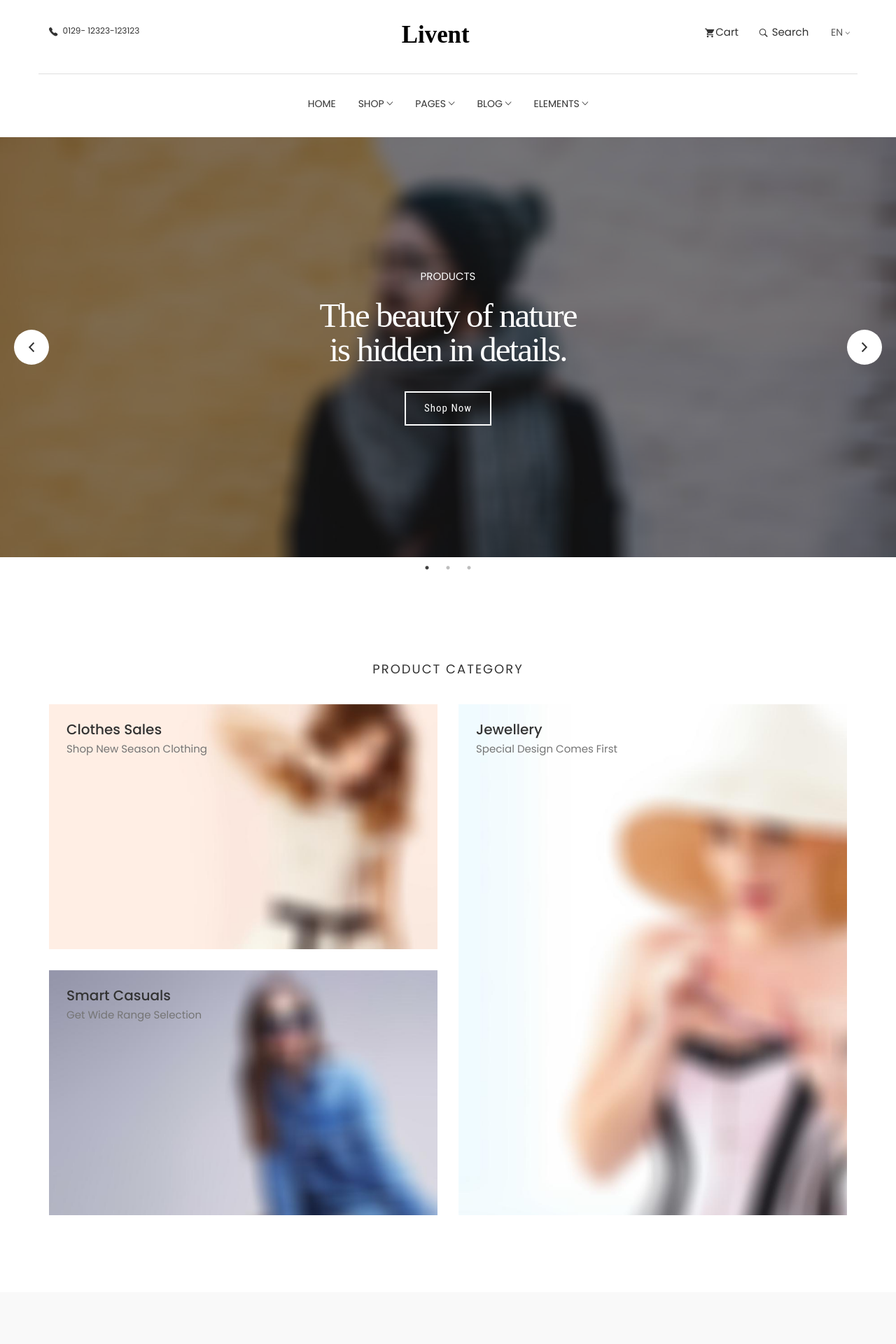
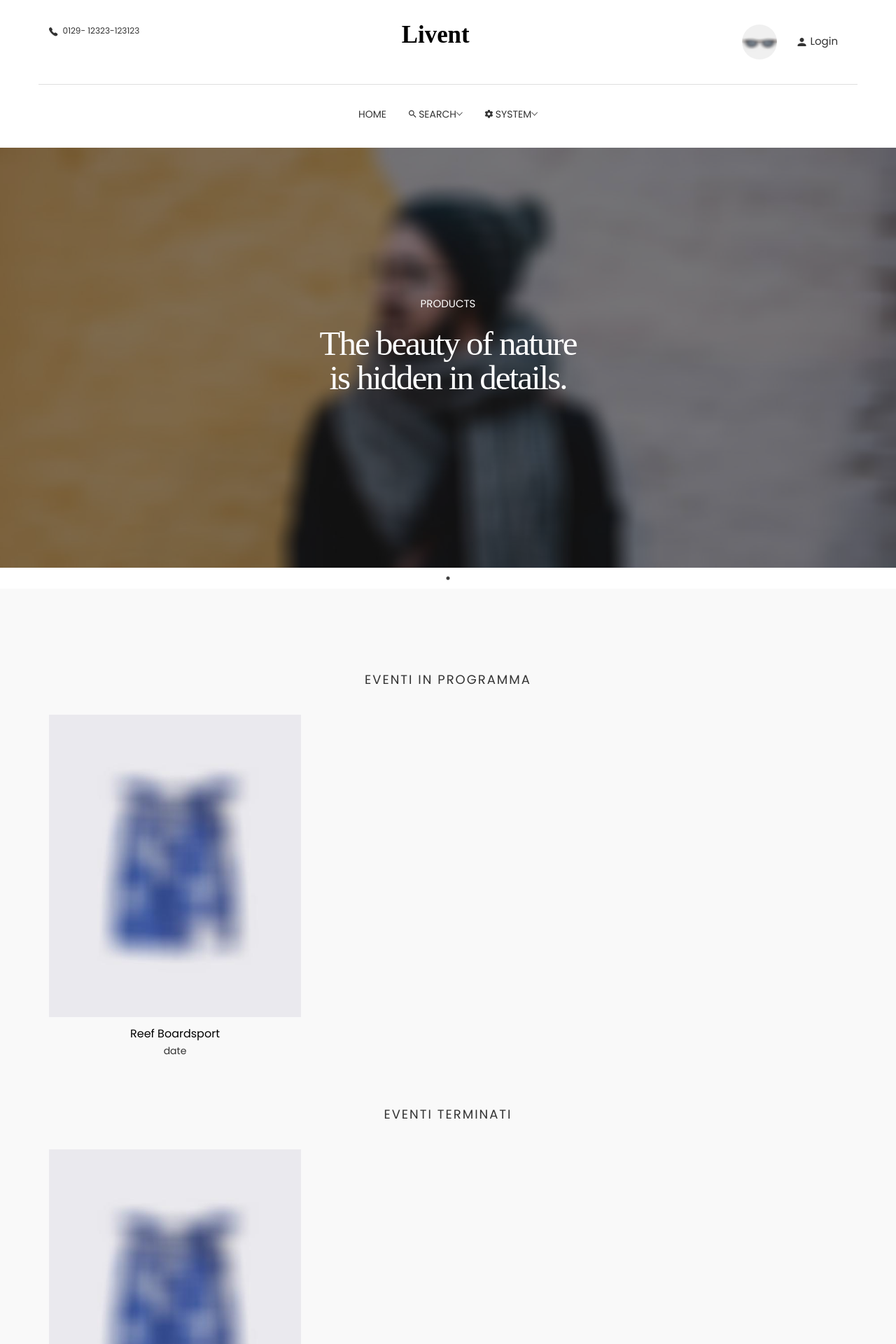
Before and after one commit to Carludst/Livent, a PHP site: page /Template/index.html in a window 1280 px wide. Shown: the top 1920 px of the page at 70% size. Run offline with PHP 8.4, Linux system fonts and the light colour scheme; some libraries are stand-ins or nearby versions; some web fonts are replaced.

Commit message:
Aggiunta di smarty e prime modifiche alla home del template

```diff
--- a/Template/css/style.css
+++ b/Template/css/style.css
@@ -58,6 +58,16 @@ FACEBOOK: https://www.facebook.com/themefisher
 -------------------------------------------------------------------*/
 /*=== MEDIA QUERY ===*/
 @import url("https://fonts.googleapis.com/css?family=Poppins:300,400,500");
+
+/*=== our classes ===*/
+.avatar {
+  vertical-align: middle;
+  width: 50px;
+  height: 50px;
+  border-radius: 50%;
+}
+/*=== our classes ===*/
+
 body {
   line-height: 1.5;
   font-family: "Poppins", sans-serif;
--- a/Template/index.html
+++ b/Template/index.html
@@ -84,8 +84,7 @@ FACEBOOK: https://www.facebook.com/themefisher
 				<!-- Cart -->
 				<ul class="top-menu text-right list-inline">
 					<li class="dropdown cart-nav dropdown-slide">
-						<a href="#!" class="dropdown-toggle" data-toggle="dropdown" data-hover="dropdown"><i
-								class="tf-ion-android-cart"></i>Cart</a>
+						<a href="#!" class="dropdown-toggle" data-toggle="dropdown" data-hover="dropdown"><img class="avatar" src="images/shop/cart/cart-1.jpg" alt="image" /></a>
 						<div class="dropdown-menu cart-dropdown">
 							<!-- Cart Item -->
 							<div class="media">
@@ -93,64 +92,25 @@ FACEBOOK: https://www.facebook.com/themefisher
 									<img class="media-object" src="images/shop/cart/cart-1.jpg" alt="image" />
 								</a>
 								<div class="media-body">
-									<h4 class="media-heading"><a href="#!">Ladies Bag</a></h4>
-									<div class="cart-price">
-										<span>1 x</span>
-										<span>1250.00</span>
-									</div>
-									<h5><strong>$1200</strong></h5>
+									<h4 class="media-heading"><a href="#!">Username</a></h4>
+									</br>
+									<h4 class="media-heading"><a href="#!">e-mail</a></h4>
 								</div>
-								<a href="#!" class="remove"><i class="tf-ion-close"></i></a>
 							</div><!-- / Cart Item -->
 							<!-- Cart Item -->
-							<div class="media">
-								<a class="pull-left" href="#!">
-									<img class="media-object" src="images/shop/cart/cart-2.jpg" alt="image" />
-								</a>
-								<div class="media-body">
-									<h4 class="media-heading"><a href="#!">Ladies Bag</a></h4>
-									<div class="cart-price">
-										<span>1 x</span>
-										<span>1250.00</span>
-									</div>
-									<h5><strong>$1200</strong></h5>
-								</div>
-								<a href="#!" class="remove"><i class="tf-ion-close"></i></a>
-							</div><!-- / Cart Item -->
-
-							<div class="cart-summary">
-								<span>Total</span>
-								<span class="total-price">$1799.00</span>
-							</div>
 							<ul class="text-center cart-buttons">
-								<li><a href="cart.html" class="btn btn-small">View Cart</a></li>
-								<li><a href="checkout.html" class="btn btn-small btn-solid-border">Checkout</a></li>
+								<li><a href="cart.html" class="btn btn-small">View Profile</a></li>
+								<li><a href="checkout.html" class="btn btn-small btn-solid-border">Logout</a></li>
 							</ul>
 						</div>
 
 					</li><!-- / Cart -->
 
-					<!-- Search -->
+					<!-- / Login -->
 					<li class="dropdown search dropdown-slide">
 						<a href="#!" class="dropdown-toggle" data-toggle="dropdown" data-hover="dropdown"><i
-								class="tf-ion-ios-search-strong"></i> Search</a>
-						<ul class="dropdown-menu search-dropdown">
-							<li>
-								<form action="post"><input type="search" class="form-control" placeholder="Search..."></form>
-							</li>
-						</ul>
-					</li><!-- / Search -->
-
-					<!-- Languages -->
-					<li class="commonSelect">
-						<select class="form-control">
-							<option>EN</option>
-							<option>DE</option>
-							<option>FR</option>
-							<option>ES</option>
-						</select>
-					</li><!-- / Languages -->
-
+								class="tf-ion-android-person"></i> Login</a>
+					</li><!-- / Login -->
 				</ul><!-- / .nav .navbar-nav .navbar-right -->
 			</div>
 		</div>
@@ -183,126 +143,31 @@ FACEBOOK: https://www.facebook.com/themefisher
 						<a href="index.html" >Home</a>
 					</li><!-- / Home -->
 
-
-					<!-- Elements -->
+					<!-- / Search -->
 					<li class="dropdown dropdown-slide">
 						<a href="#!" class="dropdown-toggle" data-toggle="dropdown" data-hover="dropdown" data-delay="350"
-							role="button" aria-haspopup="true" aria-expanded="false"> Shop <span
+						   role="button" aria-haspopup="true" aria-expanded="false"><i class="tf-ion-android-search"></i> Search<span
 								class="tf-ion-ios-arrow-down"></span></a>
-						<div class="dropdown-menu">
-							<div class="row">
+						<ul class="dropdown-menu">
+							<li><a href="typography.html">Evento</a></li>
+							<li><a href="buttons.html">Atleta</a></li>
+							<li><a href="alerts.html">Competizione</a></li>
+						</ul>
+					</li>
+					<!-- / Search -->
 
-								<!-- Basic -->
-								<div class="col-lg-6 col-md-6 mb-sm-3">
-									<ul>
-										<li class="dropdown-header">Pages</li>
-										<li role="separator" class="divider"></li>
-										<li><a href="shop.html">Shop</a></li>
-										<li><a href="checkout.html">Checkout</a></li>
-										<li><a href="cart.html">Cart</a></li>
-										<li><a href="pricing.html">Pricing</a></li>
-										<li><a href="confirmation.html">Confirmation</a></li>
-
-									</ul>
-								</div>
-
-								<!-- Layout -->
-								<div class="col-lg-6 col-md-6 mb-sm-3">
-									<ul>
-										<li class="dropdown-header">Layout</li>
-										<li role="separator" class="divider"></li>
-										<li><a href="product-single.html">Product Details</a></li>
-										<li><a href="shop-sidebar.html">Shop With Sidebar</a></li>
-
-									</ul>
-								</div>
-
-							</div><!-- / .row -->
-						</div><!-- / .dropdown-menu -->
-					</li><!-- / Elements -->
-
-
-					<!-- Pages -->
-					<li class="dropdown full-width dropdown-slide">
-						<a href="#!" class="dropdown-toggle" data-toggle="dropdown" data-hover="dropdown" data-delay="350"
-							role="button" aria-haspopup="true" aria-expanded="false">Pages <span
-								class="tf-ion-ios-arrow-down"></span></a>
-						<div class="dropdown-menu">
-							<div class="row">
-
-								<!-- Introduction -->
-								<div class="col-sm-3 col-xs-12">
-									<ul>
-										<li class="dropdown-header">Introduction</li>
-										<li role="separator" class="divider"></li>
-										<li><a href="contact.html">Contact Us</a></li>
-										<li><a href="about.html">About Us</a></li>
-										<li><a href="404.html">404 Page</a></li>
-										<li><a href="coming-soon.html">Coming Soon</a></li>
-										<li><a href="faq.html">FAQ</a></li>
-									</ul>
-								</div>
-
-								<!-- Contact -->
-								<div class="col-sm-3 col-xs-12">
-									<ul>
-										<li class="dropdown-header">Dashboard</li>
-										<li role="separator" class="divider"></li>
-										<li><a href="dashboard.html">User Interface</a></li>
-										<li><a href="order.html">Orders</a></li>
-										<li><a href="address.html">Address</a></li>
-										<li><a href="profile-details.html">Profile Details</a></li>
-									</ul>
-								</div>
-
-								<!-- Utility -->
-								<div class="col-sm-3 col-xs-12">
-									<ul>
-										<li class="dropdown-header">Utility</li>
-										<li role="separator" class="divider"></li>
-										<li><a href="login.html">Login Page</a></li>
-										<li><a href="signin.html">Signin Page</a></li>
-										<li><a href="forget-password.html">Forget Password</a></li>
-									</ul>
-								</div>
-
-								<!-- Mega Menu -->
-								<div class="col-sm-3 col-xs-12">
-									<a href="shop.html">
-										<img class="img-responsive" src="images/shop/header-img.jpg" alt="menu image" />
-									</a>
-								</div>
-							</div><!-- / .row -->
-						</div><!-- / .dropdown-menu -->
-					</li><!-- / Pages -->
-
-
-
-					<!-- Blog -->
+					<!-- / System -->
 					<li class="dropdown dropdown-slide">
 						<a href="#!" class="dropdown-toggle" data-toggle="dropdown" data-hover="dropdown" data-delay="350"
-							role="button" aria-haspopup="true" aria-expanded="false"> Blog <span
+						   role="button" aria-haspopup="true" aria-expanded="false"><i class="tf-ion-android-settings"></i> System<span
 								class="tf-ion-ios-arrow-down"></span></a>
 						<ul class="dropdown-menu">
-							<li><a href="blog-left-sidebar.html">Blog Left Sidebar</a></li>
-							<li><a href="blog-right-sidebar.html">Blog Right Sidebar</a></li>
-							<li><a href="blog-full-width.html">Blog Full Width</a></li>
-							<li><a href="blog-grid.html">Blog 2 Columns</a></li>
-							<li><a href="blog-single.html">Blog Single</a></li>
+							<li><a href="typography.html">Errori</a></li>
+							<li><a href="buttons.html">Imposta grafica</a></li>
+							<li><a href="alerts.html">Gestione utenti</a></li>
 						</ul>
-					</li><!-- / Blog -->
-
-					<!-- Shop -->
-					<li class="dropdown dropdown-slide">
-						<a href="#!" class="dropdown-toggle" data-toggle="dropdown" data-hover="dropdown" data-delay="350"
-							role="button" aria-haspopup="true" aria-expanded="false">Elements <span
-								class="tf-ion-ios-arrow-down"></span></a>
-						<ul class="dropdown-menu">
-							<li><a href="typography.html">Typography</a></li>
-							<li><a href="buttons.html">Buttons</a></li>
-							<li><a href="alerts.html">Alerts</a></li>
-						</ul>
-					</li><!-- / Blog -->
+					</li>
+					<!-- / System -->
 				</ul><!-- / .nav .navbar-nav -->
 
 			</div>
@@ -318,91 +183,24 @@ FACEBOOK: https://www.facebook.com/themefisher
         <div class="col-lg-8 text-center">
           <p data-duration-in=".3" data-animation-in="fadeInUp" data-delay-in=".1">PRODUCTS</p>
           <h1 data-duration-in=".3" data-animation-in="fadeInUp" data-delay-in=".5">The beauty of nature <br> is hidden in details.</h1>
-          <a data-duration-in=".3" data-animation-in="fadeInUp" data-delay-in=".8" class="btn" href="shop.html">Shop Now</a>
-        </div>
-      </div>
-    </div>
-  </div>
-  <div class="slider-item th-fullpage hero-area" style="background-image: url(images/slider/slider-3.jpg);">
-    <div class="container">
-      <div class="row">
-        <div class="col-lg-8 text-left">
-          <p data-duration-in=".3" data-animation-in="fadeInUp" data-delay-in=".1">PRODUCTS</p>
-          <h1 data-duration-in=".3" data-animation-in="fadeInUp" data-delay-in=".5">The beauty of nature <br> is hidden in details.</h1>
-          <a data-duration-in=".3" data-animation-in="fadeInUp" data-delay-in=".8" class="btn" href="shop.html">Shop Now</a>
-        </div>
-      </div>
-    </div>
-  </div>
-  <div class="slider-item th-fullpage hero-area" style="background-image: url(images/slider/slider-2.jpg);">
-    <div class="container">
-      <div class="row">
-        <div class="col-lg-8 text-right">
-          <p data-duration-in=".3" data-animation-in="fadeInUp" data-delay-in=".1">PRODUCTS</p>
-          <h1 data-duration-in=".3" data-animation-in="fadeInUp" data-delay-in=".5">The beauty of nature <br> is hidden in details.</h1>
-          <a data-duration-in=".3" data-animation-in="fadeInUp" data-delay-in=".8" class="btn" href="shop.html">Shop Now</a>
         </div>
       </div>
     </div>
   </div>
 </div>
 
-<section class="product-category section">
-	<div class="container">
-		<div class="row">
-			<div class="col-md-12">
-				<div class="title text-center">
-					<h2>Product Category</h2>
-				</div>
-			</div>
-			<div class="col-md-6">
-				<div class="category-box">
-					<a href="#!">
-						<img src="images/shop/category/category-1.jpg" alt="" />
-						<div class="content">
-							<h3>Clothes Sales</h3>
-							<p>Shop New Season Clothing</p>
-						</div>
-					</a>
-				</div>
-				<div class="category-box">
-					<a href="#!">
-						<img src="images/shop/category/category-2.jpg" alt="" />
-						<div class="content">
-							<h3>Smart Casuals</h3>
-							<p>Get Wide Range Selection</p>
-						</div>
-					</a>
-				</div>
-			</div>
-			<div class="col-md-6">
-				<div class="category-box category-box-2">
-					<a href="#!">
-						<img src="images/shop/category/category-3.jpg" alt="" />
-						<div class="content">
-							<h3>Jewellery</h3>
-							<p>Special Design Comes First</p>
-						</div>
-					</a>
-				</div>
-			</div>
-		</div>
-	</div>
-</section>
 
 <section class="products section bg-gray">
 	<div class="container">
 		<div class="row">
 			<div class="title text-center">
-				<h2>Trendy Products</h2>
+				<h2>Eventi in programma</h2>
 			</div>
 		</div>
 		<div class="row">
-
 			<div class="col-md-4">
 				<div class="product-item">
 					<div class="product-thumb">
-						<span class="bage">Sale</span>
 						<img class="img-responsive" src="images/shop/products/product-1.jpg" alt="product-img" />
 						<div class="preview-meta">
 							<ul>
@@ -422,14 +220,22 @@ FACEBOOK: https://www.facebook.com/themefisher
 					</div>
 					<div class="product-content">
 						<h4><a href="product-single.html">Reef Boardsport</a></h4>
-						<p class="price">$200</p>
+						<time>date</time>
 					</div>
 				</div>
 			</div>
+		</div>
+
+		<div class="row">
+			<div class="title text-center">
+				<h2>Eventi terminati</h2>
+			</div>
+		</div>
+		<div class="row">
 			<div class="col-md-4">
 				<div class="product-item">
 					<div class="product-thumb">
-						<img class="img-responsive" src="images/shop/products/product-2.jpg" alt="product-img" />
+						<img class="img-responsive" src="images/shop/products/product-1.jpg" alt="product-img" />
 						<div class="preview-meta">
 							<ul>
 								<li>
@@ -438,203 +244,21 @@ FACEBOOK: https://www.facebook.com/themefisher
 									</span>
 								</li>
 								<li>
-			                        <a href="#" ><i class="tf-ion-ios-heart"></i></a>
+									<a href="#!" ><i class="tf-ion-ios-heart"></i></a>
 								</li>
 								<li>
 									<a href="#!"><i class="tf-ion-android-cart"></i></a>
 								</li>
 							</ul>
-                      	</div>
+						</div>
 					</div>
 					<div class="product-content">
-						<h4><a href="product-single.html">Rainbow Shoes</a></h4>
-						<p class="price">$200</p>
+						<h4><a href="product-single.html">Reef Boardsport</a></h4>
+						<time>date</time>
 					</div>
 				</div>
 			</div>
-			<div class="col-md-4">
-				<div class="product-item">
-					<div class="product-thumb">
-						<img class="img-responsive" src="images/shop/products/product-3.jpg" alt="product-img" />
-						<div class="preview-meta">
-							<ul>
-								<li>
-									<span  data-toggle="modal" data-target="#product-modal">
-										<i class="tf-ion-ios-search-strong"></i>
-									</span>
-								</li>
-								<li>
-			                        <a href="#" ><i class="tf-ion-ios-heart"></i></a>
-								</li>
-								<li>
-									<a href="#!"><i class="tf-ion-android-cart"></i></a>
-								</li>
-							</ul>
-                      	</div>
-					</div>
-					<div class="product-content">
-						<h4><a href="product-single.html">Strayhorn SP</a></h4>
-						<p class="price">$230</p>
-					</div>
-				</div>
-			</div>
-			<div class="col-md-4">
-				<div class="product-item">
-					<div class="product-thumb">
-						<img class="img-responsive" src="images/shop/products/product-4.jpg" alt="product-img" />
-						<div class="preview-meta">
-							<ul>
-								<li>
-									<span  data-toggle="modal" data-target="#product-modal">
-										<i class="tf-ion-ios-search-strong"></i>
-									</span>
-								</li>
-								<li>
-			                        <a href="#" ><i class="tf-ion-ios-heart"></i></a>
-								</li>
-								<li>
-									<a href="#!"><i class="tf-ion-android-cart"></i></a>
-								</li>
-							</ul>
-                      	</div>
-					</div>
-					<div class="product-content">
-						<h4><a href="product-single.html">Bradley Mid</a></h4>
-						<p class="price">$200</p>
-					</div>
-				</div>
-			</div>
-			<div class="col-md-4">
-				<div class="product-item">
-					<div class="product-thumb">
-						<img class="img-responsive" src="images/shop/products/product-5.jpg" alt="product-img" />
-						<div class="preview-meta">
-							<ul>
-								<li>
-									<span  data-toggle="modal" data-target="#product-modal">
-										<i class="tf-ion-ios-search-strong"></i>
-									</span>
-								</li>
-								<li>
-			                        <a href="#" ><i class="tf-ion-ios-heart"></i></a>
-								</li>
-								<li>
-									<a href="#!"><i class="tf-ion-android-cart"></i></a>
-								</li>
-							</ul>
-                      	</div>
-					</div>
-					<div class="product-content">
-						<h4><a href="product-single.html">Rainbow Shoes</a></h4>
-						<p class="price">$200</p>
-					</div>
-				</div>
-			</div>
-			<div class="col-md-4">
-				<div class="product-item">
-					<div class="product-thumb">
-						<img class="img-responsive" src="images/shop/products/product-6.jpg" alt="product-img" />
-						<div class="preview-meta">
-							<ul>
-								<li>
-									<span  data-toggle="modal" data-target="#product-modal">
-										<i class="tf-ion-ios-search-strong"></i>
-									</span>
-								</li>
-								<li>
-			                        <a href="#" ><i class="tf-ion-ios-heart"></i></a>
-								</li>
-								<li>
-									<a href="#!"><i class="tf-ion-android-cart"></i></a>
-								</li>
-							</ul>
-                      	</div>
-					</div>
-					<div class="product-content">
-						<h4><a href="product-single.html">Rainbow Shoes</a></h4>
-						<p class="price">$200</p>
-					</div>
-				</div>
-			</div>
-			<div class="col-md-4">
-				<div class="product-item">
-					<div class="product-thumb">
-						<span class="bage">Sale</span>
-						<img class="img-responsive" src="images/shop/products/product-7.jpg" alt="product-img" />
-						<div class="preview-meta">
-							<ul>
-								<li>
-									<span  data-toggle="modal" data-target="#product-modal">
-										<i class="tf-ion-ios-search-strong"></i>
-									</span>
-								</li>
-								<li>
-			                        <a href="#" ><i class="tf-ion-ios-heart"></i></a>
-								</li>
-								<li>
-									<a href="#!"><i class="tf-ion-android-cart"></i></a>
-								</li>
-							</ul>
-                      	</div>
-					</div>
-					<div class="product-content">
-						<h4><a href="product-single.html">Rainbow Shoes</a></h4>
-						<p class="price">$200</p>
-					</div>
-				</div>
-			</div>
-			<div class="col-md-4">
-				<div class="product-item">
-					<div class="product-thumb">
-						<img class="img-responsive" src="images/shop/products/product-8.jpg" alt="product-img" />
-						<div class="preview-meta">
-							<ul>
-								<li>
-									<span  data-toggle="modal" data-target="#product-modal">
-										<i class="tf-ion-ios-search-strong"></i>
-									</span>
-								</li>
-								<li>
-			                        <a href="#" ><i class="tf-ion-ios-heart"></i></a>
-								</li>
-								<li>
-									<a href="#!"><i class="tf-ion-android-cart"></i></a>
-								</li>
-							</ul>
-                      	</div>
-					</div>
-					<div class="product-content">
-						<h4><a href="product-single.html">Rainbow Shoes</a></h4>
-						<p class="price">$200</p>
-					</div>
-				</div>
-			</div>
-			<div class="col-md-4">
-				<div class="product-item">
-					<div class="product-thumb">
-						<img class="img-responsive" src="images/shop/products/product-9.jpg" alt="product-img" />
-						<div class="preview-meta">
-							<ul>
-								<li>
-									<span  data-toggle="modal" data-target="#product-modal">
-										<i class="tf-ion-ios-search-strong"></i>
-									</span>
-								</li>
-								<li>
-			                        <a href="#" ><i class="tf-ion-ios-heart"></i></a>
-								</li>
-								<li>
-									<a href="#!"><i class="tf-ion-android-cart"></i></a>
-								</li>
-							</ul>
-                      	</div>
-					</div>
-					<div class="product-content">
-						<h4><a href="product-single.html">Rainbow Shoes</a></h4>
-						<p class="price">$200</p>
-					</div>
-				</div>
-			</div>
+		</div>
 
 		<!-- Modal -->
 		<div class="modal product-modal fade" id="product-modal">
@@ -675,89 +299,6 @@ FACEBOOK: https://www.facebook.com/themefisher
 <!--
 Start Call To Action
 ==================================== -->
-<section class="call-to-action bg-gray section">
-	<div class="container">
-		<div class="row">
-			<div class="col-md-12 text-center">
-				<div class="title">
-					<h2>SUBSCRIBE TO NEWSLETTER</h2>
-					<p>Lorem ipsum dolor sit amet, consectetur adipisicing elit. Fugiat, <br> facilis numquam impedit ut sequi. Minus facilis vitae excepturi sit laboriosam.</p>
-				</div>
-				<div class="col-lg-6 col-md-offset-3">
-				    <div class="input-group subscription-form">
-				      <input type="text" class="form-control" placeholder="Enter Your Email Address">
-				      <span class="input-group-btn">
-				        <button class="btn btn-main" type="button">Subscribe Now!</button>
-				      </span>
-				    </div><!-- /input-group -->
-			  </div><!-- /.col-lg-6 -->
-
-			</div>
-		</div> 		<!-- End row -->
-	</div>   	<!-- End container -->
-</section>   <!-- End section -->
-
-<section class="section instagram-feed">
-	<div class="container">
-		<div class="row">
-			<div class="title">
-				<h2>View us on instagram</h2>
-			</div>
-		</div>
-		<div class="row">
-			<div class="col-12">
-				<div class="instagram-slider" id="instafeed" data-accessToken="IGQVJYeUk4YWNIY1h4OWZANeS1wRHZARdjJ5QmdueXN2RFR6NF9iYUtfcGp1NmpxZA3RTbnU1MXpDNVBHTzZAMOFlxcGlkVHBKdjhqSnUybERhNWdQSE5hVmtXT013MEhOQVJJRGJBRURn"></div>
-			</div>
-		</div>
-	</div>
-</section>
-
-
-<footer class="footer section text-center">
-	<div class="container">
-		<div class="row">
-			<div class="col-md-12">
-				<ul class="social-media">
-					<li>
-						<a href="https://www.facebook.com/themefisher">
-							<i class="tf-ion-social-facebook"></i>
-						</a>
-					</li>
-					<li>
-						<a href="https://www.instagram.com/themefisher">
-							<i class="tf-ion-social-instagram"></i>
-						</a>
-					</li>
-					<li>
-						<a href="https://www.twitter.com/themefisher">
-							<i class="tf-ion-social-twitter"></i>
-						</a>
-					</li>
-					<li>
-						<a href="https://www.pinterest.com/themefisher/">
-							<i class="tf-ion-social-pinterest"></i>
-						</a>
-					</li>
-				</ul>
-				<ul class="footer-menu text-uppercase">
-					<li>
-						<a href="contact.html">CONTACT</a>
-					</li>
-					<li>
-						<a href="shop.html">SHOP</a>
-					</li>
-					<li>
-						<a href="pricing.html">Pricing</a>
-					</li>
-					<li>
-						<a href="contact.html">PRIVACY POLICY</a>
-					</li>
-				</ul>
-				<p class="copyright-text">Copyright &copy;2021, Designed &amp; Developed by <a href="https://themefisher.com/">Themefisher</a></p>
-			</div>
-		</div>
-	</div>
-</footer>
 
     <!--
     Essential Scripts
```
Also changed, not shown: View/VHome.php (added, +26 -0 lines).
